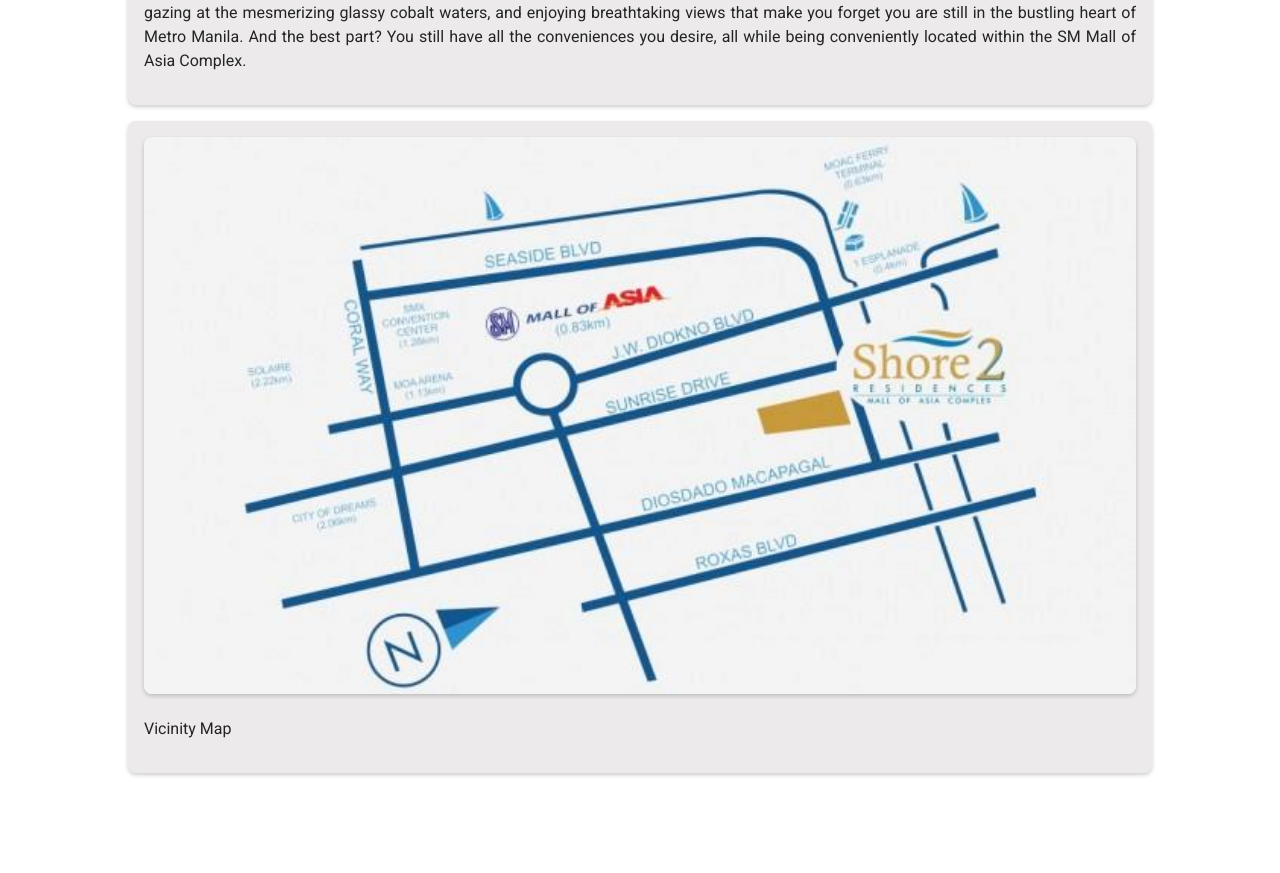
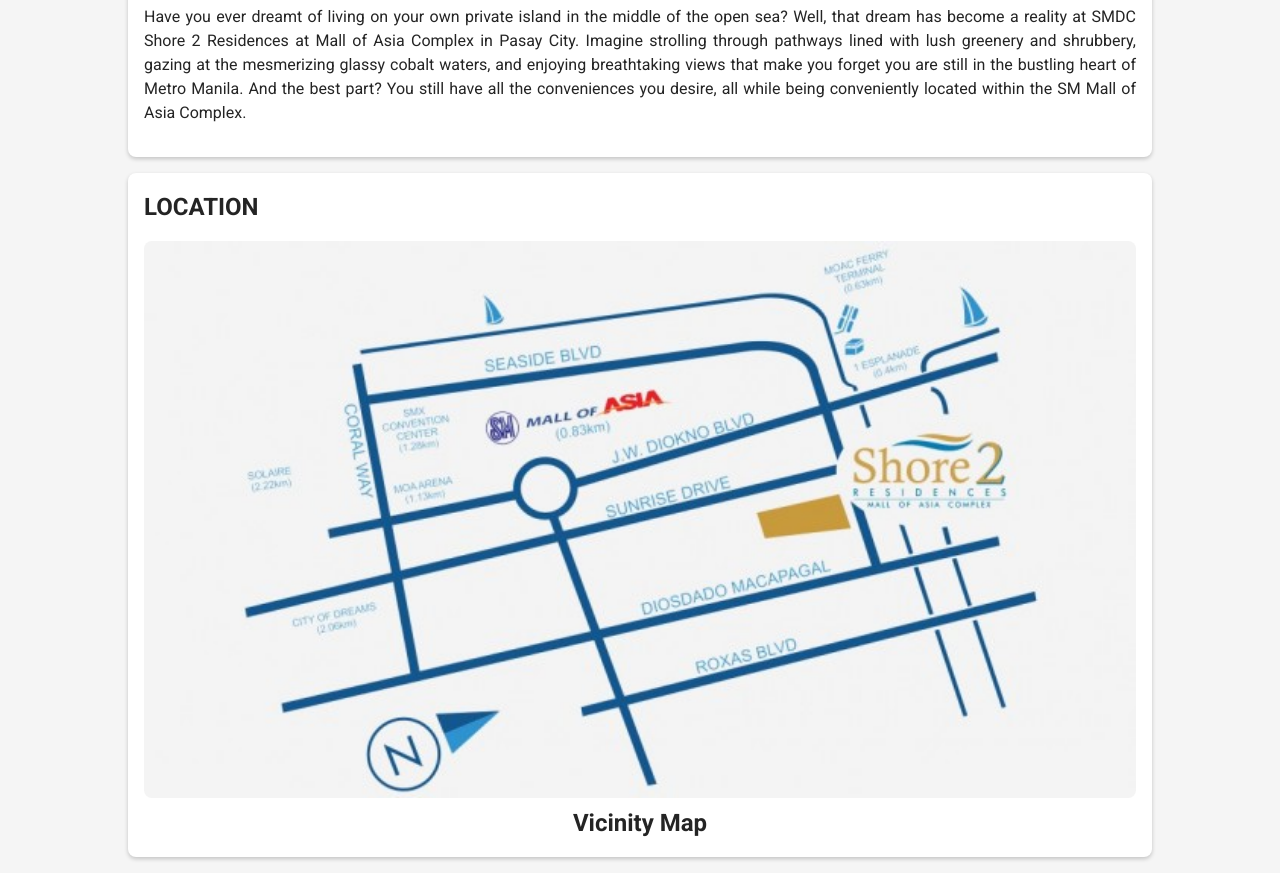
Before and after one commit to RamonSanGabriel/shore2, a React (Vite) app in the folder shore2/: page / in a window 1280 px wide. Shown: the part 807-1680 px from the top of the page. Before the commit the page ends 1596 px from the top, so only its background shows below. Built offline with nearby package versions, Linux system fonts and the light colour scheme.

Commit message:
main.jsx update

```diff
--- a/shore2/src/components/Main/Main.jsx
+++ b/shore2/src/components/Main/Main.jsx
@@ -1,23 +1,14 @@
-import { main } from '../../data/main.js';
 import css from './Main.module.css';
+import Section1 from './Section/Section1.jsx';
+import Section2 from './Section/Section2.jsx';
 
 const Main = () => {
-  // const { content, image } = main;
-
   return (
     <>
       <main className={css.main}>
         <h1 className={css.title}>Shore 2 Residences by KTSG</h1>
-        {main.map(({ id, title, description, icon, route, content, image }) => (
-          <ul>
-            <div key={id} className={css.listContainer}>
-              <li className={css.item}>
-                <img className={css.facade} src={image} />
-                <p className={css.content}>{content}</p>
-              </li>
-            </div>
-          </ul>
-        ))}
+        <Section1 />
+        <Section2 />
       </main>
     </>
   );
--- a/shore2/src/components/Main/Main.module.css
+++ b/shore2/src/components/Main/Main.module.css
@@ -1,9 +1,7 @@
 .main {
   max-width: 1024px;
-  /* margin: 0 auto; */
 }
 .title {
-  /* margin: 1rem 0; */
   font-size: 1.15rem;
   margin: 6rem 0 1rem;
 
@@ -11,20 +9,3 @@
     font-size: 2.125rem;
   }
 }
-.listContainer {
-  /* display: flex; */
-  background-color: #eceaea;
-  padding: 1rem;
-  margin: 1rem 0;
-  border-radius: 0.5rem;
-  box-shadow: 0 2px 4px 0 rgba(0, 0, 0, 0.2);
-}
-.facade {
-  width: 100%;
-  border-radius: 8px;
-  box-shadow: 0 2px 4px 0 rgba(0, 0, 0, 0.2);
-}
-.content {
-  margin: 1rem 0;
-  text-align: justify;
-}
--- /dev/null
+++ b/shore2/src/components/Main/Section/Section.module.css
@@ -0,0 +1,36 @@
+.section {
+  padding: 1rem;
+  margin: 1rem 0;
+  background-color: #fff;
+  border-radius: 0.5rem;
+  box-shadow: 0 2px 4px 0 rgba(0, 0, 0, 0.2);
+}
+.title {
+  font-size: 1.15rem;
+  font-weight: 700;
+  text-transform: uppercase;
+  padding-bottom: 1rem;
+  text-align: left;
+
+  @media (width > 767px) {
+    font-size: 1.5rem;
+  }
+}
+.facade,
+.facadeMap {
+  width: 100%;
+  border-radius: 8px;
+  object-fit: contain;
+}
+.content {
+  margin: 1rem 0;
+  text-align: justify;
+}
+.contentMap {
+  font-size: 1rem;
+  font-weight: 700;
+
+  @media (width > 767px) {
+    font-size: 1.5rem;
+  }
+}
--- /dev/null
+++ b/shore2/src/components/Main/Section/Section1.jsx
@@ -0,0 +1,16 @@
+import { main } from '../../../data/main';
+import css from './Section.module.css';
+
+const Section1 = () => {
+  const { title, content, image } = main;
+
+  return (
+    <section className={css.section}>
+      <h4 className={css.title}>{title}</h4>
+      <img className={css.facade} src={image} />
+      <p className={css.content}>{content}</p>
+    </section>
+  );
+};
+
+export default Section1;
--- /dev/null
+++ b/shore2/src/components/Main/Section/Section2.jsx
@@ -0,0 +1,15 @@
+import { vicinityMap } from '../../../data/main';
+import css from './Section.module.css';
+
+const Section2 = () => {
+  const { titleMap, imageMap, contentMap } = vicinityMap;
+  return (
+    <section className={css.section}>
+      <h4 className={css.title}>{titleMap}</h4>
+      <img className={(css.facade, css.facadeMap)} src={imageMap} />
+      <p className={(css.content, css.contentMap)}>{contentMap}</p>
+    </section>
+  );
+};
+
+export default Section2;
--- a/shore2/src/data/main.js
+++ b/shore2/src/data/main.js
@@ -1,10 +1,9 @@
 import facade from '../images/facade.jpg';
 import map from '../images/map.jpg';
 
-export const main = [
-  {
+export const main = {
   id: 1,
-    title: 'Main',
+  title: 'Facade',
   description: 'Main page',
   icon: 'home',
   route: '/',
@@ -12,14 +11,14 @@
     //prettier-ignore
     "Have you ever dreamt of living on your own private island in the middle of the open sea? Well, that dream has become a reality at SMDC Shore 2 Residences at Mall of Asia Complex in Pasay City. Imagine strolling through pathways lined with lush greenery and shrubbery, gazing at the mesmerizing glassy cobalt waters, and enjoying breathtaking views that make you forget you are still in the bustling heart of Metro Manila. And the best part? You still have all the conveniences you desire, all while being conveniently located within the SM Mall of Asia Complex.",
   image: facade,
-  },
-  {
+};
+
+export const vicinityMap = {
   id: 2,
-    title: 'Map',
-    description: 'Map',
-    icon: 'map',
-    route: '/map',
-    content: 'Vicinity Map',
-    image: map,
-  },
-];
+  titleMap: 'Location',
+  descriptionMap: 'Map',
+  iconMap: 'map',
+  routeMap: '/map',
+  contentMap: 'Vicinity Map',
+  imageMap: map,
+};
--- a/shore2/src/index.css
+++ b/shore2/src/index.css
@@ -51,6 +51,7 @@
   min-height: 100vh;
   margin: 0 auto;
   color: var(--PRIMARY-COLOR);
+  background-color: #f5f5f5;
 }
 
 ol,
```
Also changed, not shown: shore2/src/images/map.jpg, shore2/src/images/shore-map.jpg (added). Lines whose indentation alone changed are shown as unchanged.
